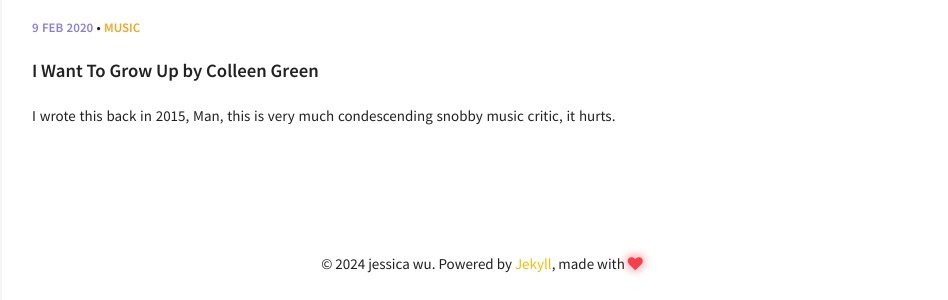
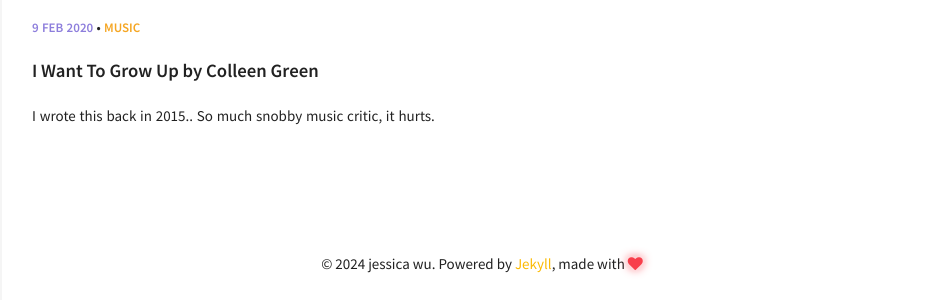
Before and after one commit to jessxwu/jessxwu.github.io, a Jekyll site: the page built from index.html, in a window 1280 px wide. Shown: the part 4643-4943 px from the top of the page, without its empty margins (318-1266 px from the left). Built offline with Jekyll 4.4.1, drawn with Linux system fonts in a browser that asks for light colours.

Commit message:
Update 2020-02-09-colleen-green-i-want-to-grow-up.md

```diff
--- a/_posts/2020-02-09-colleen-green-i-want-to-grow-up.md
+++ b/_posts/2020-02-09-colleen-green-i-want-to-grow-up.md
@@ -1,7 +1,7 @@
 ---
 layout: post
 title: I Want To Grow Up by Colleen Green
-excerpt: I wrote this back in 2015, Man, this is very much condescending snobby music critic, it hurts.
+excerpt: I wrote this back in 2015.. So much snobby music critic, it hurts.
 categories: [music]
 comments: true
 tags: music unfinished album
```
